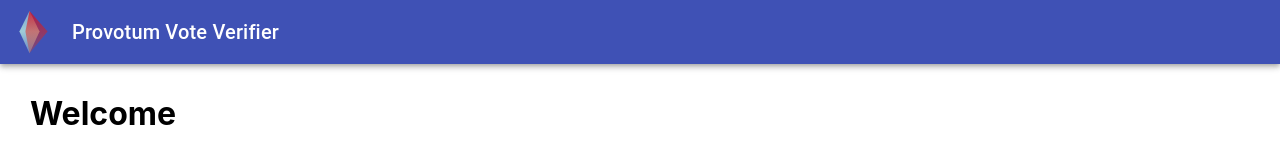
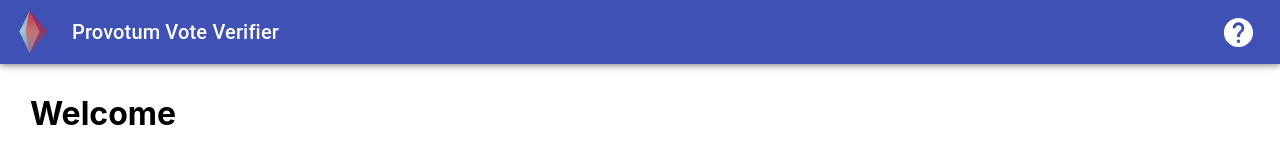
Before and after one commit to febe19/provotum-vote-verifier-app, a React (Create React App) app: page / in a window 1280 px wide. Shown: the top 160 px of the page. Built offline with nearby package versions, Linux system fonts and the light colour scheme.

Commit message:
Toolbar with Help Icon
Toolbar has a HELP icon now, up there help messages should be selectable

```diff
--- a/src/Components/Header.tsx
+++ b/src/Components/Header.tsx
@@ -4,6 +4,7 @@ import AppBar from '@material-ui/core/AppBar';
 import Toolbar from '@material-ui/core/Toolbar';
 import Typography from '@material-ui/core/Typography';
 import IconButton from '@material-ui/core/IconButton';
+import HelpIcon from '@material-ui/icons/Help'
 import logo from './../pv-logo-light-diamond.svg';
 import { Link } from "react-router-dom";
 
@@ -18,6 +19,7 @@ const useStyles = makeStyles((theme) => ({
   },
   title: {
     flexGrow: 1,
+    userSelect: "none"
   },
   image: {
     widht: '60px',
@@ -25,8 +27,11 @@ const useStyles = makeStyles((theme) => ({
   },
   toolbar: {
     paddingLeft: '1px'
+  },
+  rightToolbar: {
+    marginLeft: "auto",
+    marginRight: "-12px"
   }
-
 }));
 
 export default function ButtonAppBar() {
@@ -41,9 +46,14 @@ export default function ButtonAppBar() {
               <img src={logo} className={classes.image} alt="My logo" />
             </IconButton>
           </Link>
-          <Typography variant="h6" className={classes.title}>
+          <Typography variant="h6" className={classes.title} >
             Provotum Vote Verifier
           </Typography>
+          <section className={classes.rightToolbar}>
+            <IconButton color="inherit" >
+              <HelpIcon fontSize="large"/>
+            </IconButton>
+          </section>
         </Toolbar>
       </AppBar>
     </div>
```
